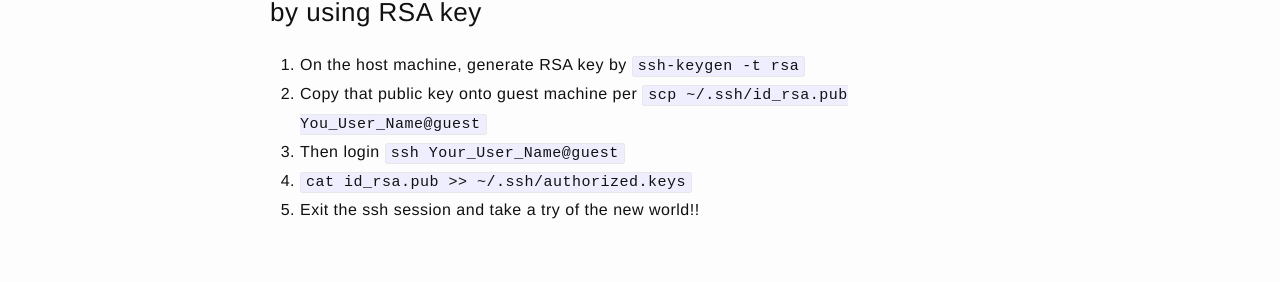
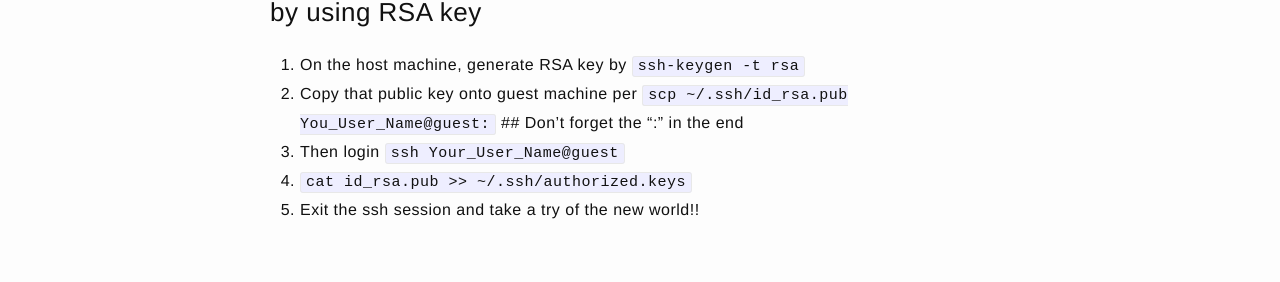
Before and after one commit to jazzi/jazzi.github.io, a Jekyll site: the page built from _posts/2015-06-06-linux-tips.md, in a window 1280 px wide. Shown: the part 1386-1668 px from the top of the page. Built offline with Jekyll 4.4.1, drawn with Linux system fonts in a browser that asks for light colours.

Commit message:
add fresh tips

```diff
--- a/_posts/2015-06-06-linux-tips.md
+++ b/_posts/2015-06-06-linux-tips.md
@@ -43,7 +43,7 @@ If you have a Linux machine running in Virtualbox, no matter your host is Linux
 
 ### The next stage is about ssh login with no need of password by using RSA key ###
 1. On the host machine, generate RSA key by `ssh-keygen -t rsa`
-2. Copy that public key onto guest machine per `scp ~/.ssh/id_rsa.pub You_User_Name@guest`
+2. Copy that public key onto guest machine per `scp ~/.ssh/id_rsa.pub You_User_Name@guest:`  ## Don't forget the ":" in the end
 3. Then login `ssh Your_User_Name@guest`
 4. `cat id_rsa.pub >> ~/.ssh/authorized.keys`
 5. Exit the ssh session and take a try of the new world!!
```
